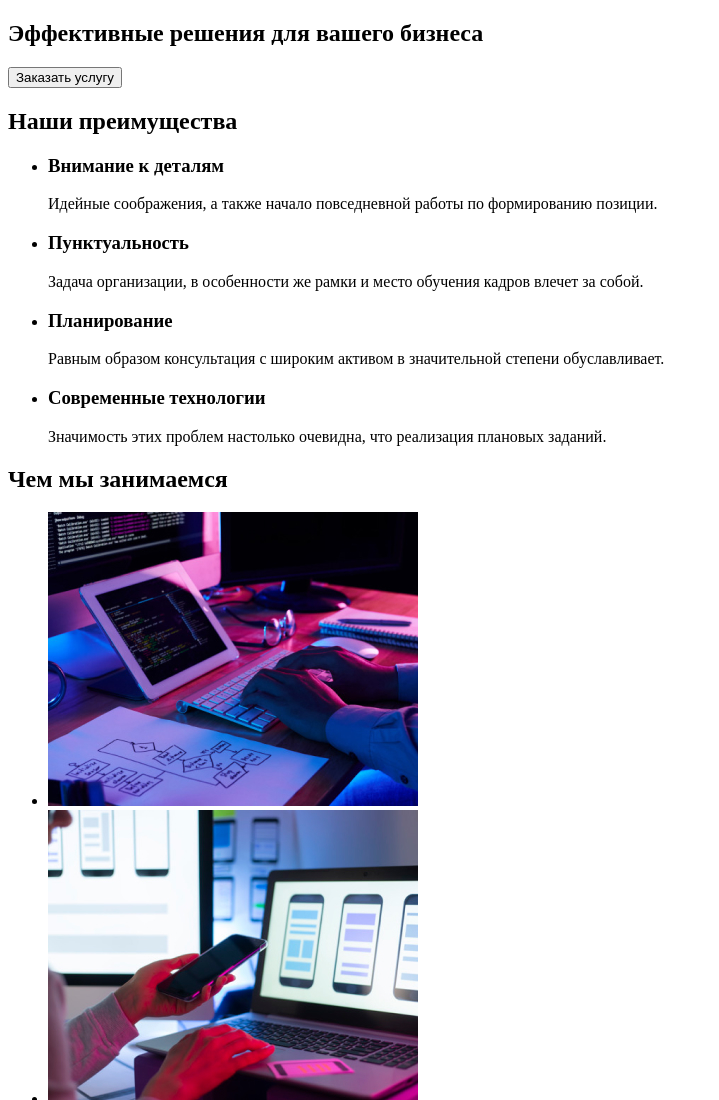
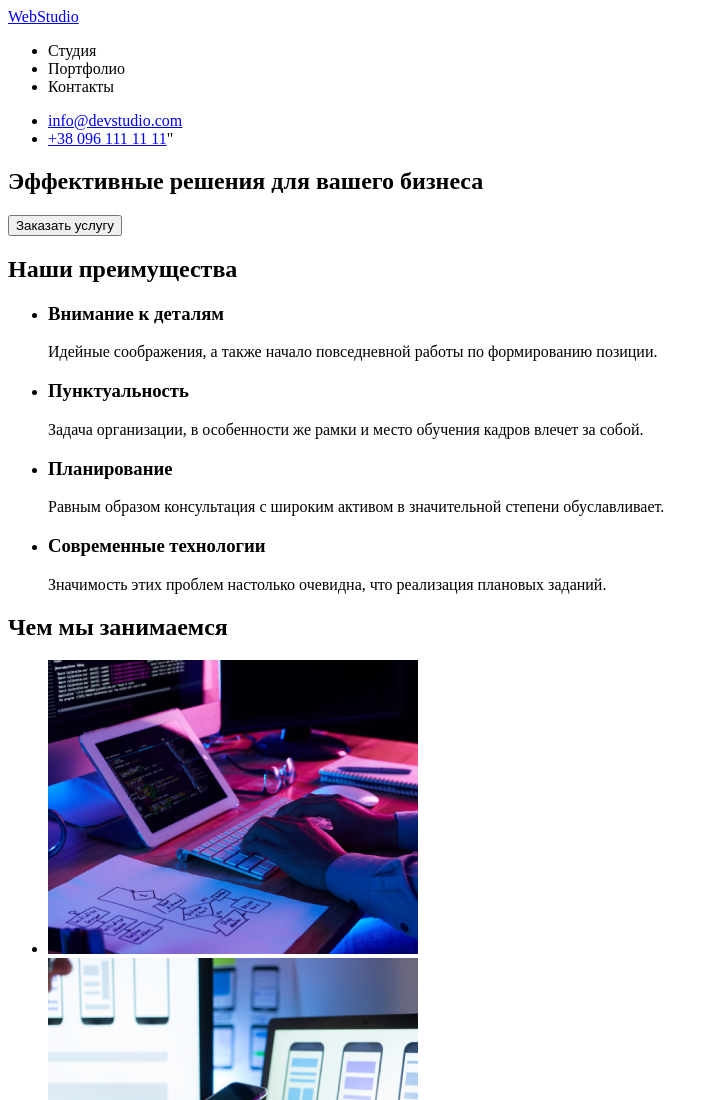
Before and after one commit to Yurii-Bodnar/goit-markup-hw-01, a plain HTML site: page index.html in a window 1280 px wide. Shown: the top 1100 px of the page, without its empty margins (0-719 px from the left). Drawn offline with Linux system fonts and the light colour scheme.

Commit message:
Добавляє шапку

```diff
--- a/index.html
+++ b/index.html
@@ -7,6 +7,20 @@
     <title>Home work #1</title>
   </head>
   <body>
+    <header>
+      <nav>
+        <a href="/">WebStudio</a>
+
+        <ul>
+          <li><a href=""></a> Студия</li>
+          <li><a href=""></a> Портфолио</li>
+          <li><a href=""></a> Контакты</li>
+        </ul>
+      </nav>
+      <ul>
+        <li><a href="emailto:info@devstudio.com">info@devstudio.com</a></li>
+        <li><a href="tel:+380961111111">+38 096 111 11 11</a>"</li>
+      </ul>
     </header>
 
     <main>
```
